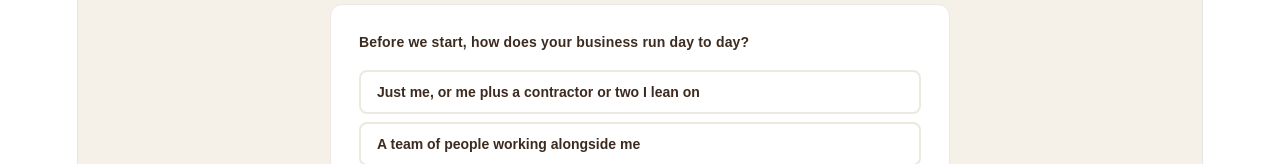
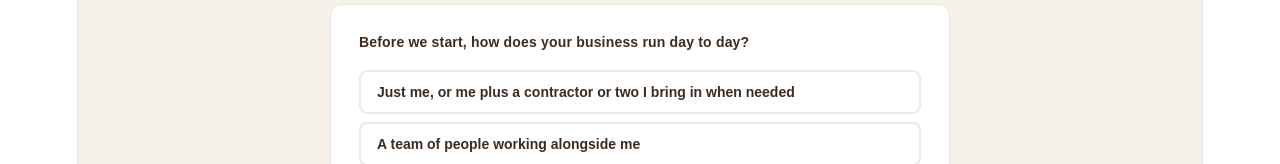
Before and after one commit to JenniferGroundwork/Groundwork, a React (Vite) app: page /self-assessment in a window 1280 px wide. Shown: the part 601-765 px from the top of the page. Built offline with nearby package versions, Linux system fonts and the light colour scheme.

Commit message:
self-assessment

```diff
--- a/src/groundwork-self-assessment.jsx
+++ b/src/groundwork-self-assessment.jsx
@@ -32,7 +32,7 @@ const areas = [
     questions: [
       "Important information (logins, contracts, processes) is stored somewhere anyone can find it.",
       "If a key team member left tomorrow, we could find what we need to keep running.",
-      "Decisions and process changes are communicated clearly and kept on record.",
+      "Decisions and process changes are communicated clearly and/or documented.",
       "We don't rely on one person's memory or notebook to keep things on track.",
     ],
   },
@@ -162,6 +162,7 @@ const soloAreaOverrides = {
 const soloQuestionOverrides = {
   2: {
     1: "If the person who knows this best was suddenly unavailable, we could still find what we need to keep running.",
+    3: "If you had to hand off tomorrow, someone could pick up where you left off without needing your memory to fill the gaps.",
   },
   7: {
     0: "A client gets the same experience every time, no matter how busy or stretched things get behind the scenes.",
@@ -333,7 +334,7 @@ const priorities = buildPriorities();
             <p style={{ fontSize: 14, color: DARK_MOCHA, fontWeight: 600, margin: "0 0 14px", fontFamily: "sans-serif" }}>Before we start, how does your business run day to day?</p>
             <div style={{ display: "flex", flexDirection: "column", gap: 8 }}>
               {[
-                { value: "solo", label: "Just me, or me plus a contractor or two I lean on" },
+                { value: "solo", label: "Just me, or me plus a contractor or two I bring in when needed" },
                 { value: "team", label: "A team of people working alongside me" },
               ].map((opt) => (
                 <button
```
